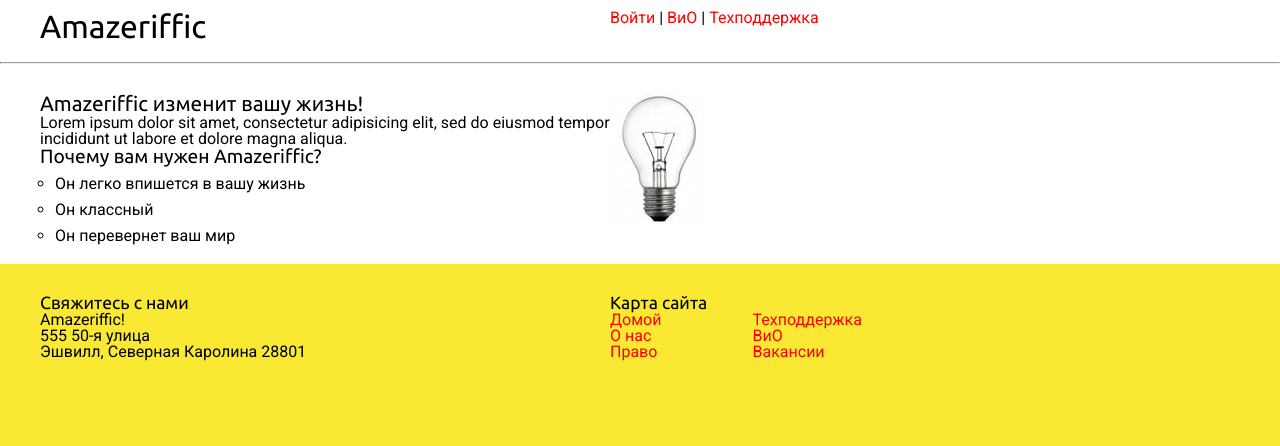
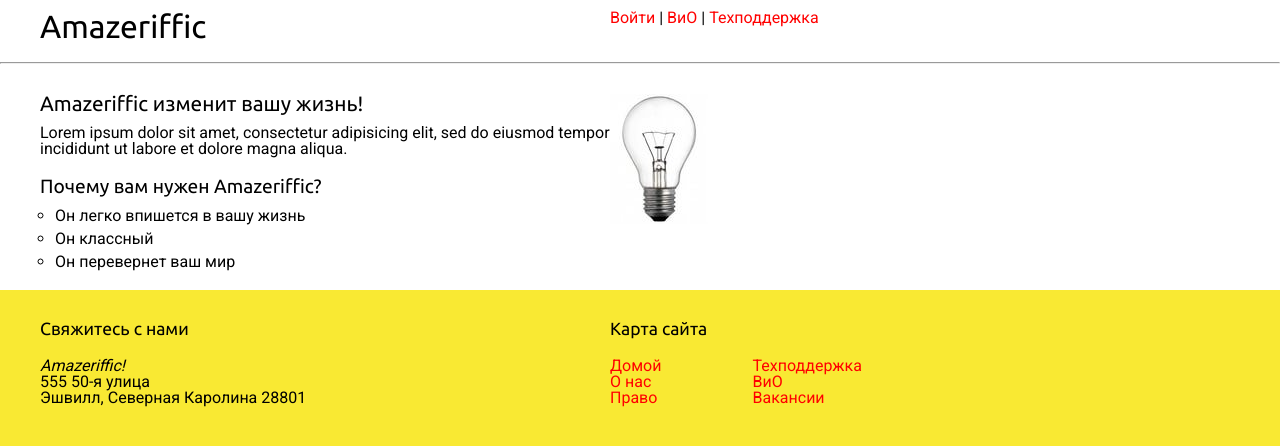
Before and after one commit to maximnelipin/Amazeriffic, a plain HTML site: page index.html in a window 1280 px wide. Drawn offline with Linux system fonts and the light colour scheme.

Commit message:
Закончил приводить вид как в учбнике

```diff
--- a/index.html
+++ b/index.html
@@ -49,7 +49,7 @@
 			<div class="container">
 				<div class="contact">
 					<h5>Свяжитесь с нами</h5>
-					<p>Amazeriffic!</p>
+					<p><span class="logo">Amazeriffic!</span></p>
 					<p>555 50-я улица</p>
 					<p>Эшвилл, Северная Каролина 28801</p>
 				</div>
--- a/style.css
+++ b/style.css
@@ -10,14 +10,18 @@ h1{
 h2{
 	font-family: 'Ubuntu', sans-serif;
 	font-size: 1.3em;
+
 }
 h3{
 	font-family: 'Ubuntu', sans-serif;
 	font-size: 1.2em;
+	padding-top:10px;
+	padding-bottom: 5px
 }
 h5{
 	font-family: 'Ubuntu', sans-serif;
 	font-size: 1.1em;
+	padding-bottom: 20px;
 }
 a{
 	color: red;
@@ -35,7 +39,13 @@ main ul {
 }
 
 main ul li {
+	padding-top: 7px;
+
+}
+
+main p {
 	padding-top: 10px;
+	padding-bottom: 10px;
 
 }
 hr {
@@ -97,6 +107,7 @@ main .rightcolumn{
 footer .contact{
 	float: left;
 	width: 570px;
+
 }
 
 footer .sitemap{
@@ -112,3 +123,8 @@ footer .sitemap .rightcolumn{
 	float: right;
 	width: 50%;
 }
+
+.logo {
+	font-style:italic;
+
+}
```
